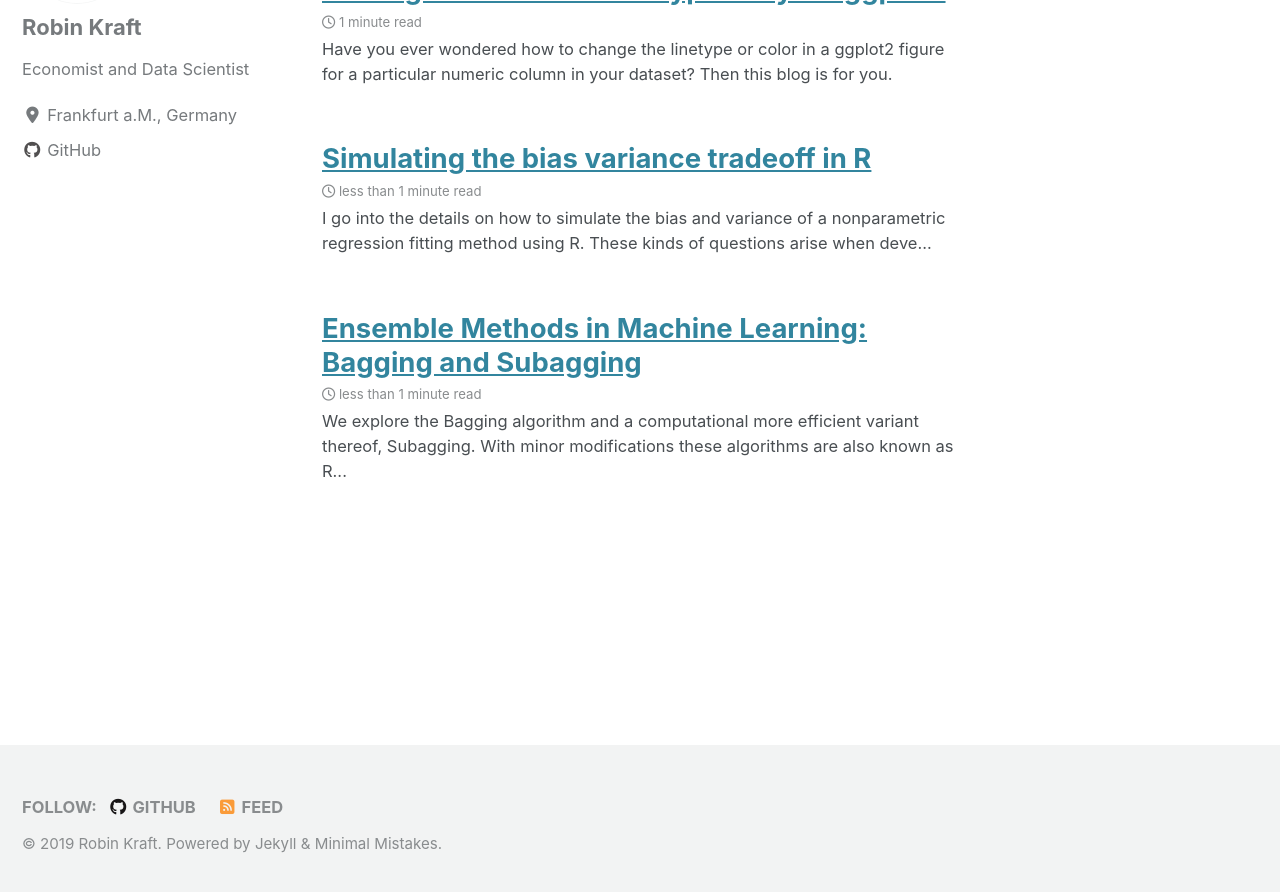
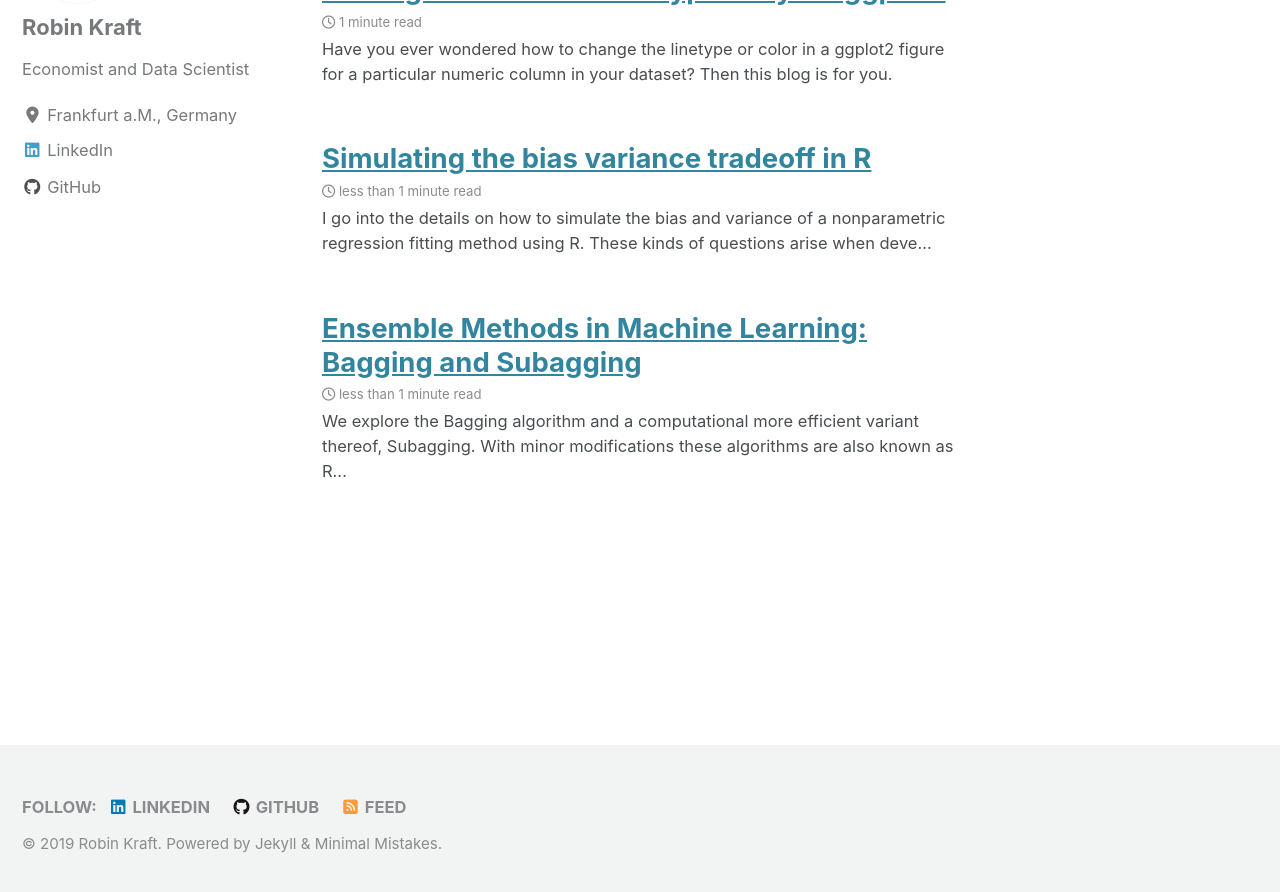
Before and after one commit to rkraft92/robin_kraft92.github.io, a Jekyll site: the page built from index.html, in a window 1280 px wide and 900 px high, scrolled down 222 px. Shown: the top 892 px of the window. Built offline with Jekyll 4.4.1, drawn with Linux system fonts in a browser that asks for light colours; cached includes are drawn as plain includes; nearby versions of some CDN libraries; the list of posts is cut into pages by our own code.

Commit message:
added linkedin profile

```diff
--- a/_config.yml
+++ b/_config.yml
@@ -125,6 +125,9 @@
     - label: "Facebook"
       icon: "fab fa-fw fa-facebook-square"
       # url: "https://facebook.com/"
+    - label: "LinkedIn"
+      icon: "fab fa-fw fa-linkedin"
+      url: "https://www.linkedin.com/in/robin-kraft-2b584212a/"
     - label: "GitHub"
       icon: "fab fa-fw fa-github"
       url: "https://github.com/rkraft92"
@@ -141,6 +144,9 @@
     - label: "Facebook"
       icon: "fab fa-fw fa-facebook-square"
       # url:
+    - label: "LinkedIn"
+      icon: "fab fa-fw fa-linkedin"
+      url: "https://www.linkedin.com/in/robin-kraft-2b584212a/"
     - label: "GitHub"
       icon: "fab fa-fw fa-github"
       url: "https://github.com/rkraft92"
```
